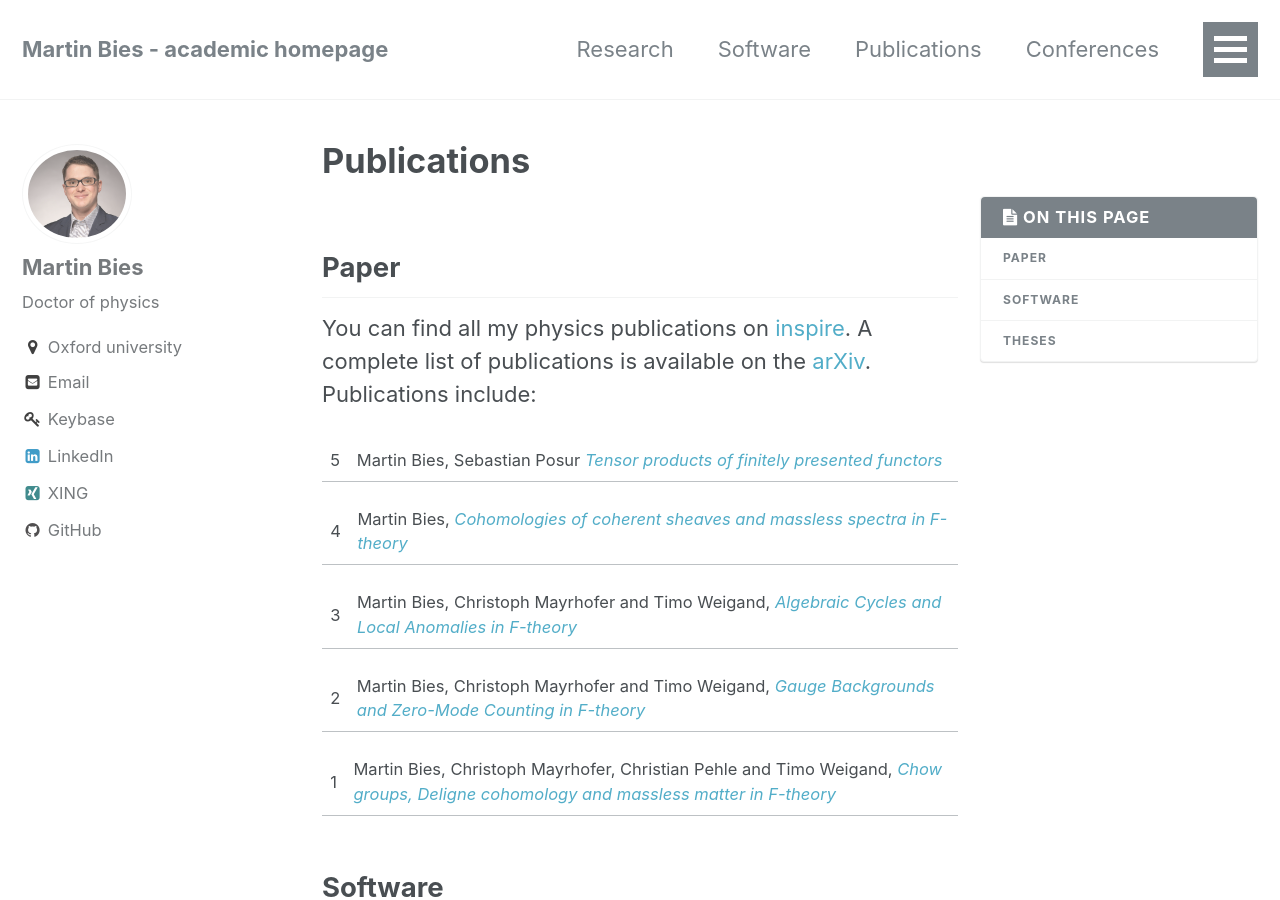
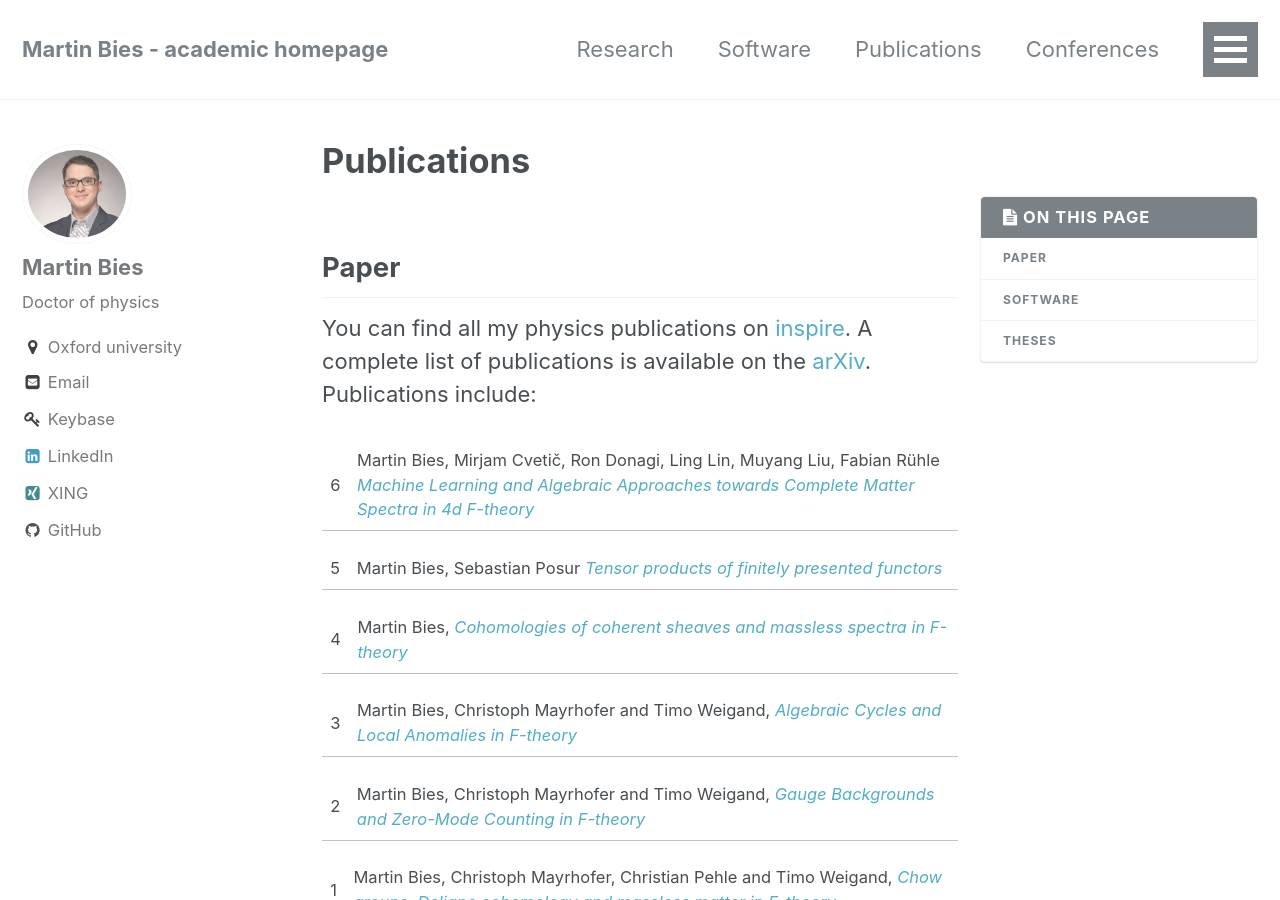
Before and after one commit to MartinBies/MartinBies.github.io, a Jekyll site: the page built from _pages/publications.md, in a window 1280 px wide and 900 px high. Built offline with Jekyll 4.4.1, drawn with Linux system fonts in a browser that asks for light colours.

Commit message:
Add latest paper

```diff
--- a/_pages/publications.md
+++ b/_pages/publications.md
@@ -12,6 +12,8 @@ permalink: /publications/
 
 You can find all my physics publications on [inspire](https://inspirehep.net/author/profile/M.Bies.1). A complete list of publications is available on the
 [arXiv](https://arxiv.org/search/?query=Martin+Bies&searchtype=author&abstracts=hide&order=-announced_date_first&size=50). Publications include:
+
+6 | Martin Bies, Mirjam Cvetič, Ron Donagi, Ling Lin, Muyang Liu, Fabian Rühle [*Machine Learning and Algebraic Approaches towards Complete Matter Spectra in 4d F-theory*](https://arxiv.org/abs/2007.00009)
 
 5 | Martin Bies, Sebastian Posur [*Tensor products of finitely presented functors*](https://arxiv.org/abs/1909.00172)
 
```
